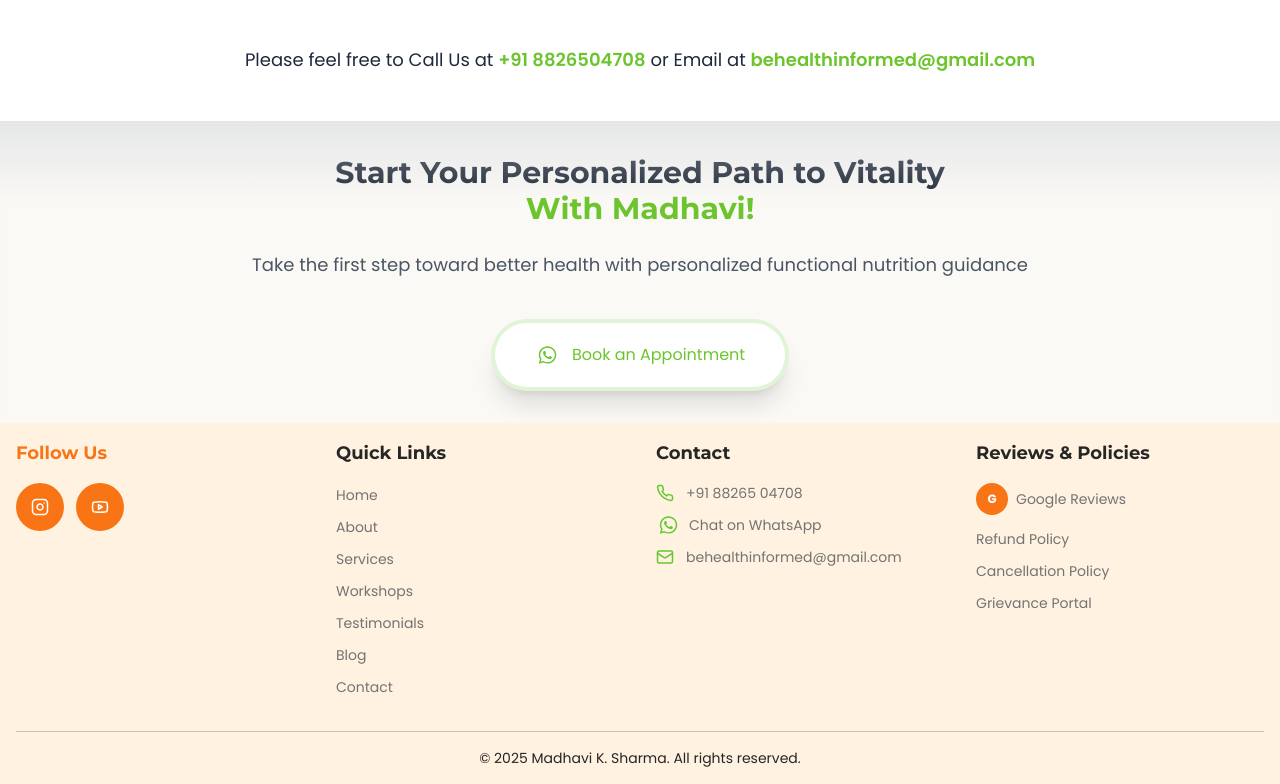
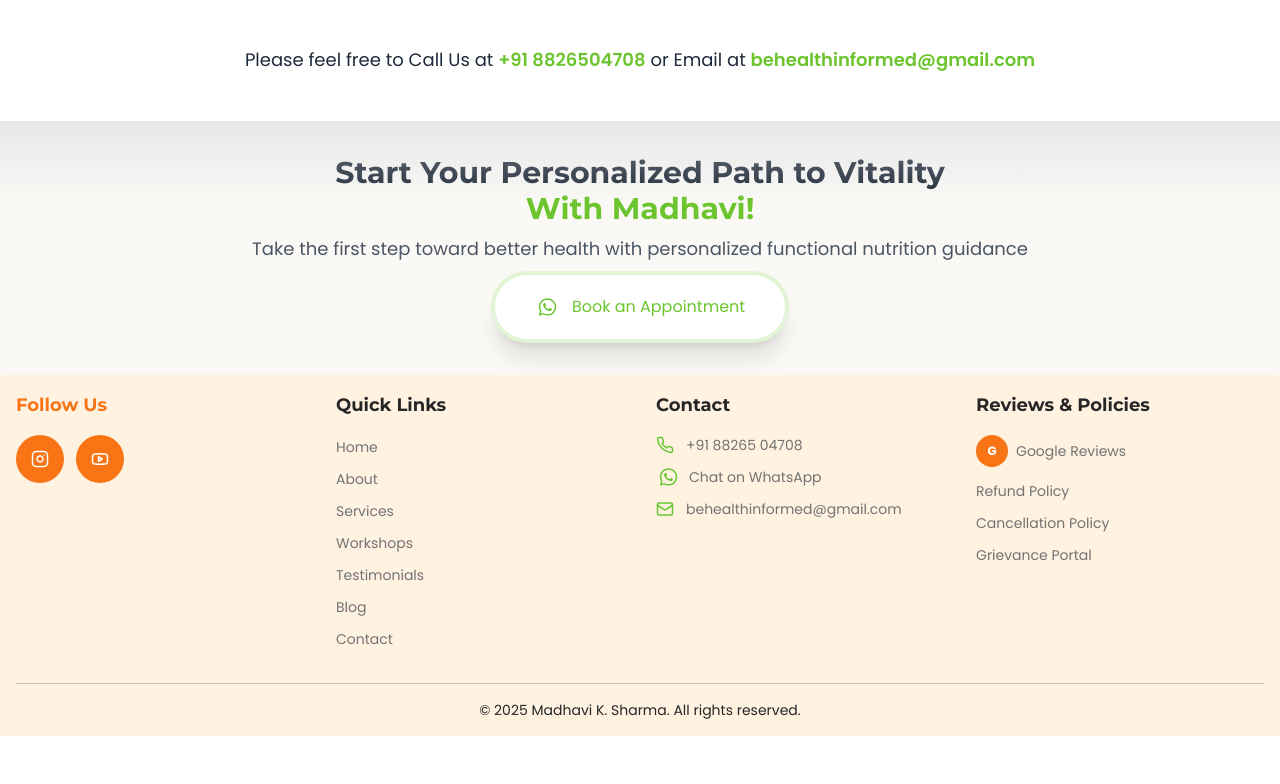
Before and after one commit to abhishekbiyani510/Informed-health, a React (Vite) app: page / in a window 1280 px wide. Shown: the part 3096-3880 px from the top of the page. After the commit the page ends 3832 px from the top, so only its background shows below. Built offline with nearby package versions, Linux system fonts and the light colour scheme; the HTML template or start-up script is replaced by a standard one.

Commit message:
feat: adjust spacing in Footer component for improved readability

```diff
--- a/src/components/Footer.tsx
+++ b/src/components/Footer.tsx
@@ -37,12 +37,12 @@ const Footer = () => {
             viewport={{ once: true }}
             transition={{ delay: 0.2, duration: 0.6 }}
           >
-            <h2 className="font-heading font-bold text-1xl md:text-2xl lg:text-3xl text-gray-800 mb-6 leading-tight">
+            <h2 className="font-heading font-bold text-1xl md:text-2xl lg:text-3xl text-gray-800 mb-2 leading-tight">
               Start Your Personalized Path to Vitality<br />
               <span className="text-[#6cc52e]">With Madhavi!</span>
             </h2>
 
-            <p className="text-sm md:text-lg text-gray-600 max-w-4xl mx-auto mb-10">
+            <p className="text-sm md:text-lg text-gray-600 max-w-4xl mx-auto mb-2">
               Take the first step toward better health with personalized functional nutrition guidance
             </p>
 
```
